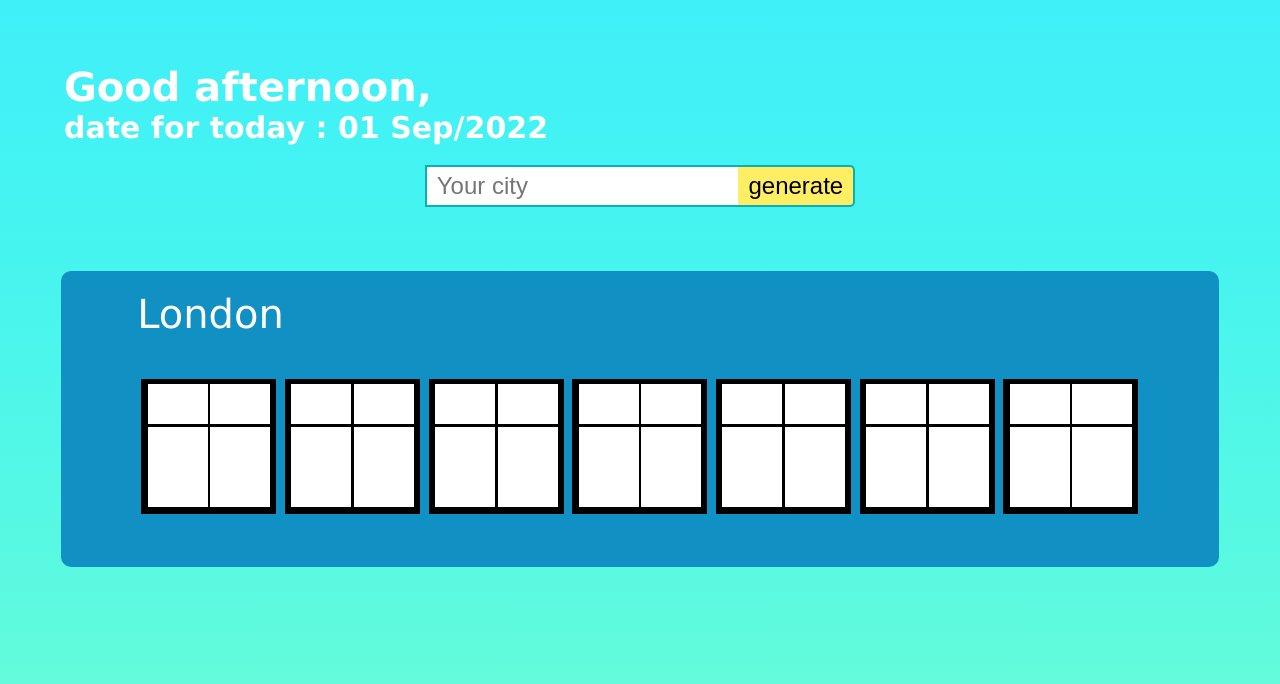
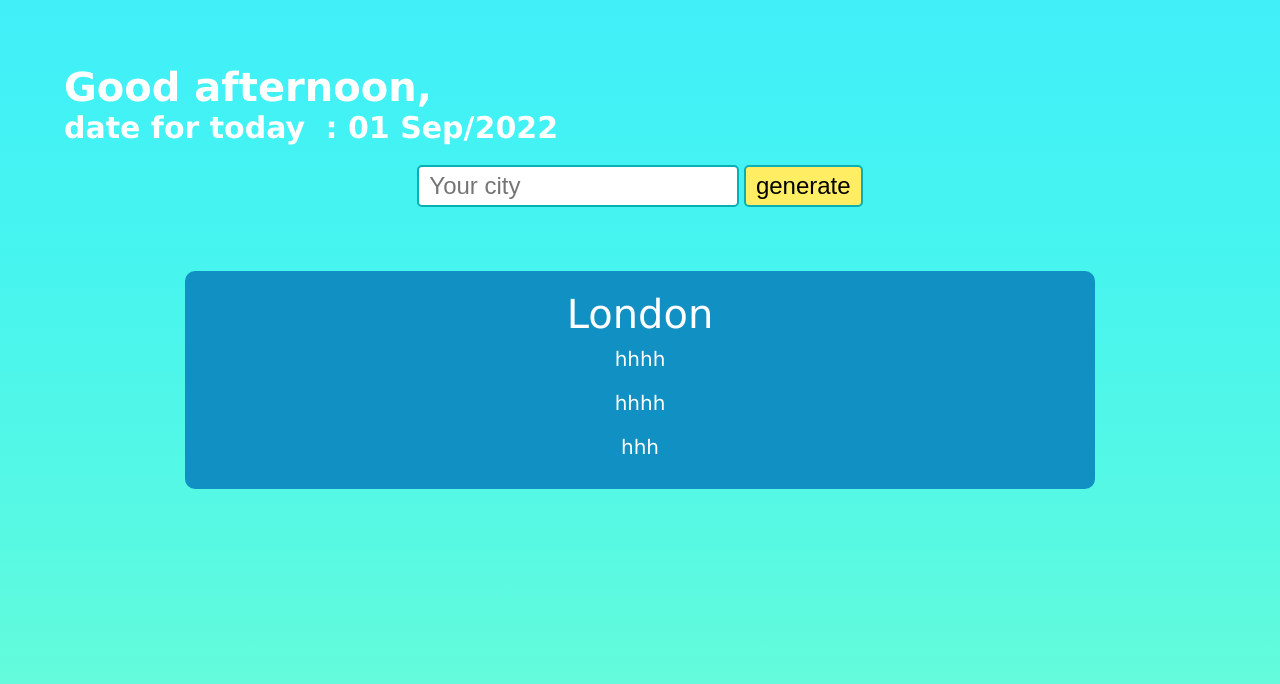
Before and after one commit to Hadymohammed/Weather-webapp, a website: page website/index.html in a window 1280 px wide. Drawn offline with Linux system fonts and the light colour scheme.

Commit message:
change to basic layout

```diff
--- a/server.js
+++ b/server.js
@@ -1,4 +1,5 @@
 let projectData={};
+const apiKey='cefa903d59215f0aae790cb5f1c514c1'+'&units=imperial';
 // import needed modules
 const http =require('http');
 const express=require('express');
--- a/website/index.html
+++ b/website/index.html
@@ -23,57 +23,10 @@
     </div>
     <div class="itemsContainer">
         <div class="weatherItemBox">
-            <div class="weatherItemBoxTop">
-                <div class="city">
-                London
-                </div>
-                <div class="todayWeather">
-                </div>
-            </div>
-            <div class="weekForcastContainer">
-                <div class="dayForcast">
-                    <div class="dayForcastDay"></div>
-                    <div class="dayForcastDate"></div>
-                    <div class="dayForcastDataBox"></div>
-                    <div class="dayForcastIconBox"></div>
-                </div>
-                <div class="dayForcast">
-                    <div class="dayForcastDay"></div>
-                    <div class="dayForcastDate"></div>
-                    <div class="dayForcastDataBox"></div>
-                    <div class="dayForcastIconBox"></div>
-                </div>
-                <div class="dayForcast">
-                    <div class="dayForcastDay"></div>
-                    <div class="dayForcastDate"></div>
-                    <div class="dayForcastDataBox"></div>
-                    <div class="dayForcastIconBox"></div>
-                </div>
-                <div class="dayForcast">
-                    <div class="dayForcastDay"></div>
-                    <div class="dayForcastDate"></div>
-                    <div class="dayForcastDataBox"></div>
-                    <div class="dayForcastIconBox"></div>
-                </div>
-                <div class="dayForcast">
-                    <div class="dayForcastDay"></div>
-                    <div class="dayForcastDate"></div>
-                    <div class="dayForcastDataBox"></div>
-                    <div class="dayForcastIconBox"></div>
-                </div>
-                <div class="dayForcast">
-                    <div class="dayForcastDay"></div>
-                    <div class="dayForcastDate"></div>
-                    <div class="dayForcastDataBox"></div>
-                    <div class="dayForcastIconBox"></div>
-                </div>
-                <div class="dayForcast">
-                    <div class="dayForcastDay"></div>
-                    <div class="dayForcastDate"></div>
-                    <div class="dayForcastDataBox"></div>
-                    <div class="dayForcastIconBox"></div>
-                </div>
-            </div>
+            <div id="city">London </div>
+            <div id="date">hhhh</div>
+            <div id="temp">hhhh</div>
+            <div id="content">hhh</div>
         </div>
     </div>
 </body>
--- a/website/public/css/style.css
+++ b/website/public/css/style.css
@@ -45,83 +45,7 @@
     width: 95%;
     height: fit-content;
 }
-.itemsContainer{
-    height: fit-content;
-    width: 90%;
-    padding: 5%;
-    display: flex;
-    flex-direction: column;
-    align-items: center;
-}
-.weatherItemBox{
-    width: 97%;
-    height: fit-content;
-    padding: 20px;
-    display: flex;
-    flex-direction: column;
-    align-items: flex-start;
-    background-color: #1190c3;
-    border-radius: 10px;
-}
-.weatherItemBoxTop{
-    font-size: 2.5rem;
-    display: flex;
-    flex-direction: row;
-    justify-content: space-between;
-    width: 100%;
-}
-.city{
-    width: fit-content;
-    height: auto;
-    padding-left: 5%;
-}
-.todayWeather{
-    width: fit-content;
-    height: auto;
-    padding-right: 5%;
-}
-.weekForcastContainer{
-    height: fit-content;
-    width: 90%;
-    margin-top: 20px;
-    padding: 2% 5% 2% 5%;
-    display: flex;
-    flex-direction: row;
-    justify-content: space-around;
-    flex-wrap: wrap;
-    align-content: space-around;
-}
-.dayForcast{
-    width: 125px;
-    height: 125px;
-    margin-bottom: 10px;
-    background-color: black;
-    display: flex;
-    flex-direction: row;
-    flex-wrap: wrap;
-    justify-content: space-around;
-    padding: 5px;
-}
-.dayForcastDay{
-    width: 60px;
-    height: 40px;
-    background-color: white;
-}
-.dayForcastDate{
-    width: 60px;
-    height: 40px;
-    background-color: #ffffff;
-}
-.dayForcastDataBox{
-    width: 60px;
-    height: 80px;
-    background-color: white;
-}
-.dayForcastIconBox{
-    width: 60px;
-    height: 80px;
-    background-color: white;
-}
+/* Input section */
 .dataEntry{
     width: 100%;
     height: fit-content;
@@ -146,7 +70,8 @@
     margin: 0px;
     max-width: 400px;
     border: solid #09afb3 2px;
-    border-right: 0px;
+    /* border-right: 0px; */
+    border-radius: 5px;
 }
 #generate{
     font-size: 1.5rem;
@@ -154,13 +79,55 @@
     height: 100%;
     border: 2px 2px 2px 0px;
     border: solid #09afb3 2px;
-    border-left: 0px;
-    border-radius: 0px 5px 5px 0px;
+    /* border-left: 0px; */
+    border-radius: 5px;
     background-color: #ffed64;
     cursor: pointer;
     transition: all .5s;
+    margin-left: 5px;
 }
 #generate:hover{
     background-color: #09afb3;
     color: white;
 }
+.itemsContainer{
+    height: fit-content;
+    width: 70%;
+    padding: 5%;
+    display: flex;
+    flex-direction: column;
+    align-items: center;
+}
+.weatherItemBox{
+    width: 97%;
+    height: fit-content;
+    padding: 20px;
+    display: flex;
+    flex-direction: column;
+    align-items: center;
+    background-color: #1190c3;
+    border-radius: 10px;
+    flex-wrap: wrap;
+}
+
+#city{
+    width: fit-content;
+    height: auto;
+    font-size: 2.5rem;
+}
+.todayWeather{
+    width: fit-content;
+    height: auto;
+    padding-right: 5%;
+}
+/* display output data */
+
+#date{
+    margin: 10px;
+}
+#temp{
+    margin: 10px;
+}
+#content{
+    margin: 10px;
+}
--- a/website/public/js/app.js
+++ b/website/public/js/app.js
@@ -1,3 +1,4 @@
+const apiKey='cefa903d59215f0aae790cb5f1c514c1'+'&units=imperial';
 let today=new Date();
 var options = { weekday: 'short', year: 'numeric', month: 'short' };
 
```
